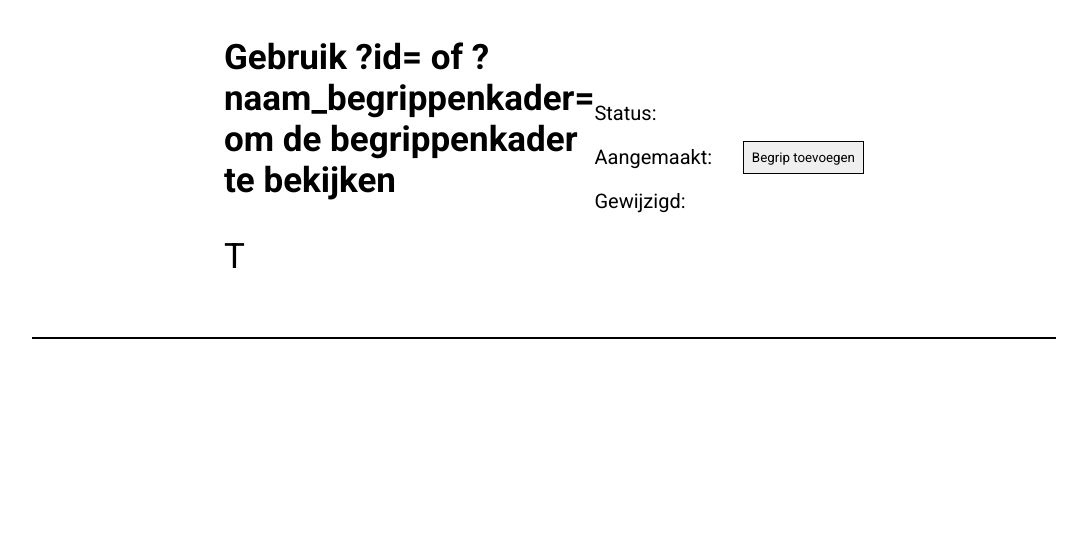
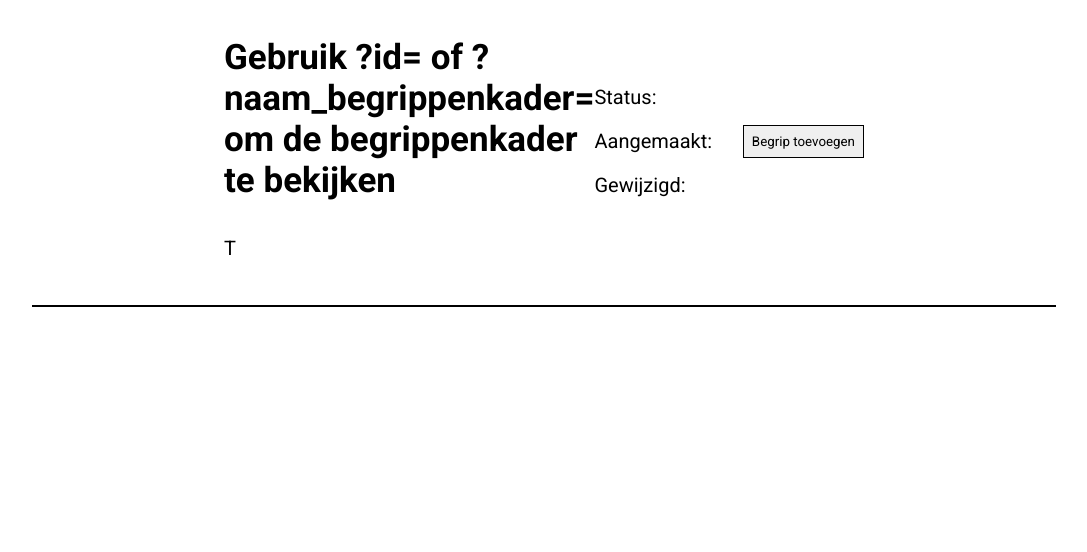
Before and after one commit to ToadOnbekend/NLSSBBegrippen, a Flask app: template website/templates/begrippenkader.html in a window 1280 px wide. Shown: the part 62-614 px from the top of the page, without its empty margins (96-1183 px from the left). Run offline with Flask 3, Linux system fonts and the light colour scheme; the template is opened without the code that fills it, so the values that code supplies are empty; parts of the project's set-up code (start-up, migrations or seed data) failed here and were passed over.

Commit message:
Font groote aangepast

```diff
--- a/website/static/css/styles.css
+++ b/website/static/css/styles.css
@@ -67,7 +67,7 @@ h1 {
 .tekstallebegrippen{
 
     margin: 0;
-    font-size: 35px;
+    font-size: 20px;
 
 
 }
```
